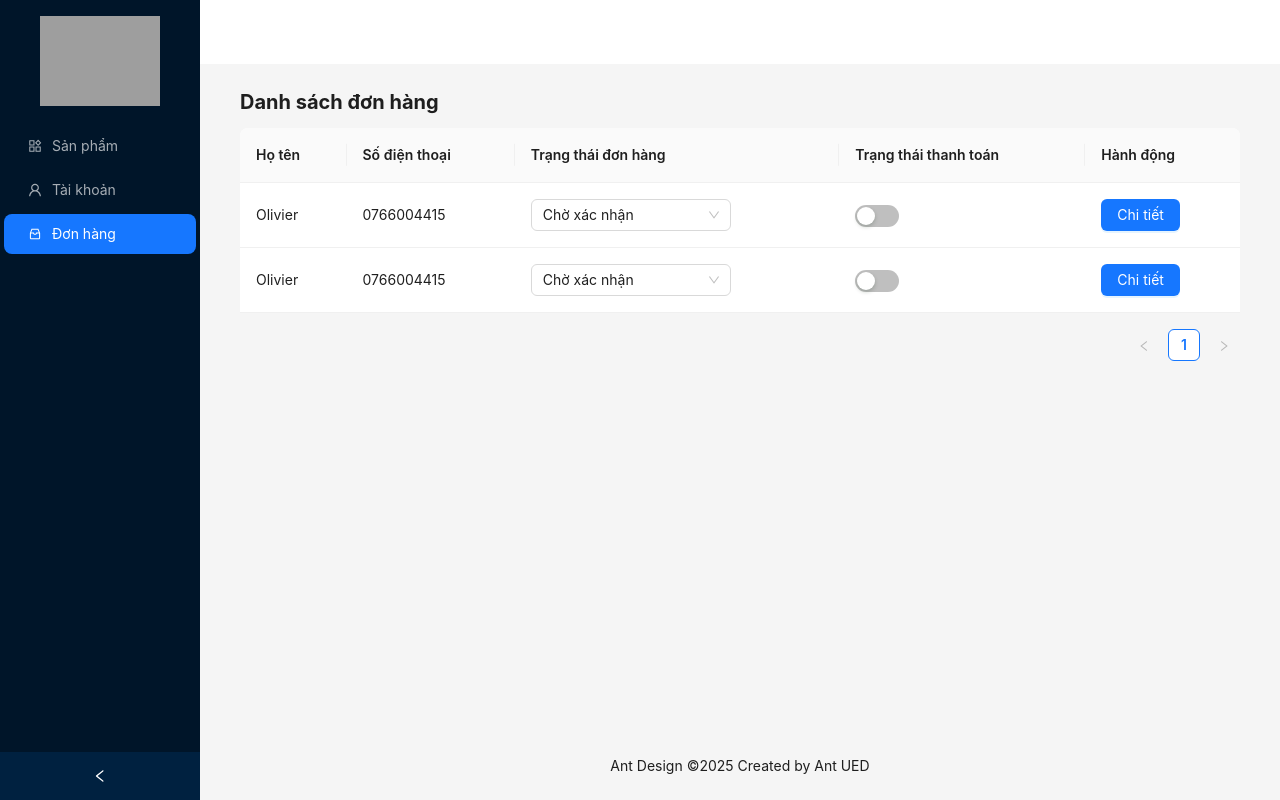
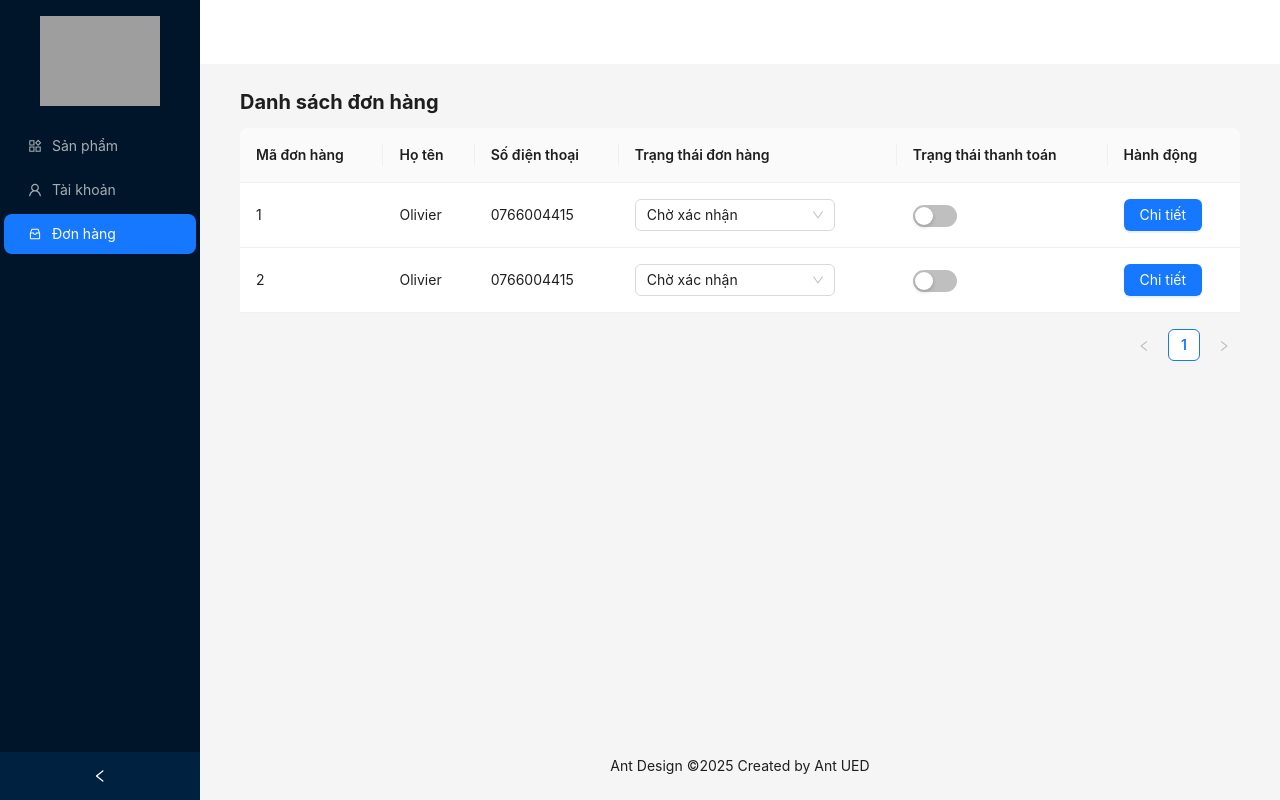
Before and after one commit to curly1210/FE2_ASM, a React (Vite) app: page /admin/orders in a window 1280 px wide. Built offline with nearby package versions, Linux system fonts and the light colour scheme; data requests are answered from the project's data file; sample sign-in values are in the browser's storage; grey boxes are pictures that could not be loaded.

Commit message:
fix:selection status order from admin

```diff
--- a/src/pages/Admin/orders/list.tsx
+++ b/src/pages/Admin/orders/list.tsx
@@ -5,6 +5,7 @@ import useList from "../../../hooks/useList";
 import axios from "axios";
 import toast from "react-hot-toast";
 import { useMutation, useQueryClient } from "@tanstack/react-query";
+import SelectionStatusOrder from "./selectionStatusOrder";
 
 const ListOrder = () => {
   const { data, isLoading, error, isError } = useList({ resource: "orders" });
@@ -24,23 +25,6 @@ const ListOrder = () => {
     },
   });
 
-  const { Option } = Select;
-
-  const onHandleChangeOrderStatus = async (
-    idOrder: number,
-    newStatus: string
-  ) => {
-    try {
-      await axios.patch(`http://localhost:3000/orders/${idOrder}`, {
-        statusOrder: newStatus,
-      });
-      toast.success("Cập nhật thành công");
-    } catch (error) {
-      console.log(error);
-      toast.error("Cập nhật thất bại");
-    }
-  };
-
   if (isLoading) return <Skeleton active />;
   if (isError) return <div>Error: {error.message}</div>;
   if (!data) return <div>Không có đơn hàng nào</div>;
@@ -51,6 +35,11 @@ const ListOrder = () => {
   }));
 
   const columns = [
+    {
+      title: "Mã đơn hàng",
+      dataIndex: "id",
+      key: "id",
+    },
     {
       title: "Họ tên",
       dataIndex: "fullname",
@@ -66,22 +55,7 @@ const ListOrder = () => {
       dataIndex: "statusOrder",
       key: "statusOrder",
       render: (statusOrder: any, order: any) => {
-        return (
-          <Select
-            style={{ width: 200 }}
-            placeholder="Chọn trạng thái"
-            onChange={(newStatus) =>
-              onHandleChangeOrderStatus(order.id, newStatus)
-            }
-            defaultValue={statusOrder}
-          >
-            <Option value="pending">Chờ xác nhận</Option>
-            <Option value="cancelled">Đã hủy</Option>
-            <Option value="processing">Đang xử lý</Option>
-            <Option value="shipped">Đang giao hàng</Option>
-            <Option value="delivered">Đã giao hàng</Option>
-          </Select>
-        );
+        return <SelectionStatusOrder statusOrder={statusOrder} order={order} />;
       },
     },
     {
--- /dev/null
+++ b/src/pages/Admin/orders/selectionStatusOrder.tsx
@@ -0,0 +1,68 @@
+/* eslint-disable @typescript-eslint/no-explicit-any */
+import { Select } from "antd";
+import axios from "axios";
+import { useState } from "react";
+import toast from "react-hot-toast";
+
+const SelectionStatusOrder = ({ statusOrder, order }: any) => {
+  const { Option } = Select;
+  const [currentStatus, setCurrentStatus] = useState(statusOrder);
+
+  const statusList = [
+    { value: "pending", label: "Chờ xác nhận" },
+    { value: "cancelled", label: "Đã hủy" },
+    { value: "processing", label: "Đang xử lý" },
+    { value: "shipped", label: "Đang giao hàng" },
+    { value: "delivered", label: "Đã giao hàng" },
+    { value: "successed", label: "Thành công" },
+  ];
+
+  const isDisableOption = (optionValue: string) => {
+    const currentIndex = statusList.findIndex(
+      (status) => status.value === currentStatus
+    );
+    const optionIndex = statusList.findIndex(
+      (status) => status.value === optionValue
+    );
+
+    return optionIndex <= currentIndex || currentStatus === "cancelled";
+  };
+
+  const onHandleChangeOrderStatus = async (
+    idOrder: number,
+    newStatus: string
+  ) => {
+    try {
+      await axios.patch(`http://localhost:3000/orders/${idOrder}`, {
+        statusOrder: newStatus,
+      });
+      setCurrentStatus(newStatus);
+      toast.success("Cập nhật thành công");
+    } catch (error) {
+      console.log(error);
+      toast.error("Cập nhật thất bại");
+    }
+  };
+
+  return (
+    <div>
+      <Select
+        style={{ width: 200 }}
+        placeholder="Chọn trạng thái"
+        onChange={(newStatus) => onHandleChangeOrderStatus(order.id, newStatus)}
+        defaultValue={currentStatus}
+      >
+        {statusList.map((status: any) => (
+          <Option
+            key={status.value}
+            value={status.value}
+            disabled={isDisableOption(status.value)}
+          >
+            {status.label}
+          </Option>
+        ))}
+      </Select>
+    </div>
+  );
+};
+export default SelectionStatusOrder;
```
